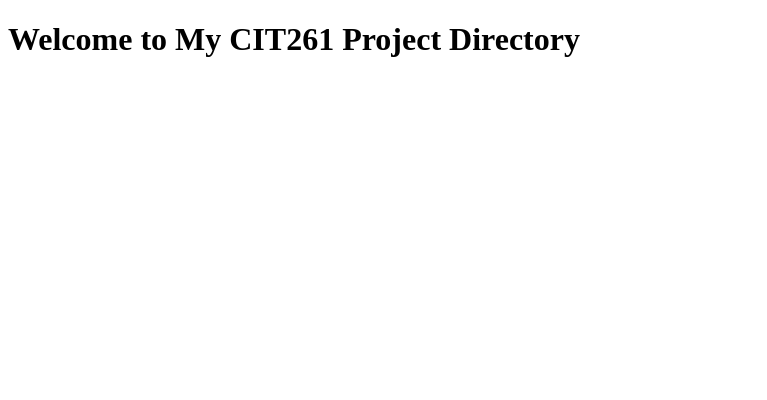
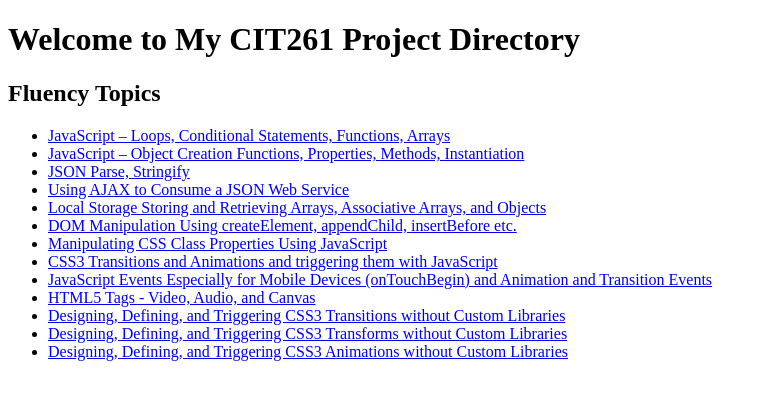
Before and after one commit to solodrpepper/cit261-projects, a plain HTML site: page index.html in a window 1280 px wide. Shown: the whole page, without its empty margins (0-767 px from the left). Drawn offline with Linux system fonts and the light colour scheme.

Commit message:
Added a .gitignore file and added assignment links

```diff
--- a/index.html
+++ b/index.html
@@ -1,12 +1,87 @@
 <!DOCTYPE html>
 <html lang="en">
    <head>
-    <meta charset="UTF-8">
-    <meta name="viewport" content="width=device-width, initial-scale=1.0">
-    <meta http-equiv="X-UA-Compatible" content="ie=edge">
+      <meta charset="UTF-8" />
+      <meta name="viewport" content="width=device-width, initial-scale=1.0" />
+      <meta http-equiv="X-UA-Compatible" content="ie=edge" />
       <title>Project Directory</title>
    </head>
    <body>
       <h1>Welcome to My CIT261 Project Directory</h1>
+
+      <div>
+         <h2>Fluency Topics</h2>
+         <ul>
+            <li>
+               <a href="#"
+                  >JavaScript – Loops, Conditional Statements, Functions,
+                  Arrays</a
+               >
+            </li>
+            <li>
+               <a href="#"
+                  >JavaScript – Object Creation Functions, Properties, Methods,
+                  Instantiation</a
+               >
+            </li>
+            <li>
+               <a href="#">JSON Parse, Stringify</a>
+            </li>
+            <li>
+               <a href="#">Using AJAX to Consume a JSON Web Service</a>
+            </li>
+            <li>
+               <a href="#"
+                  >Local Storage Storing and Retrieving Arrays, Associative
+                  Arrays, and Objects</a
+               >
+            </li>
+            <li>
+               <a href="#"
+                  >DOM Manipulation Using createElement, appendChild,
+                  insertBefore etc.</a
+               >
+            </li>
+            <li>
+               <a href="#"
+                  >Manipulating CSS Class Properties Using JavaScript
+               </a>
+            </li>
+            <li>
+               <a href="#"
+                  >CSS3 Transitions and Animations and triggering them with
+                  JavaScript</a
+               >
+            </li>
+            <li>
+               <a href="#"
+                  >JavaScript Events Especially for Mobile Devices
+                  (onTouchBegin) and Animation and Transition Events
+               </a>
+            </li>
+            <li>
+               <a href="#">HTML5 Tags - Video, Audio, and Canvas</a>
+            </li>
+            <li>
+               <a href="#"
+                  >Designing, Defining, and Triggering CSS3 Transitions without
+                  Custom Libraries
+               </a>
+            </li>
+            <li>
+               <a href="#"
+                  >Designing, Defining, and Triggering CSS3 Transforms without
+                  Custom Libraries</a
+               >
+            </li>
+            <li>
+               <a href="#"
+                  >Designing, Defining, and Triggering CSS3 Animations without
+                  Custom Libraries</a
+               >
+            </li>
+         </ul>
+      </div>
+      <!-- Fluency Topics -->
    </body>
 </html>
```
Also changed, not shown: 1 other file. Lines whose indentation alone changed are shown as unchanged.
